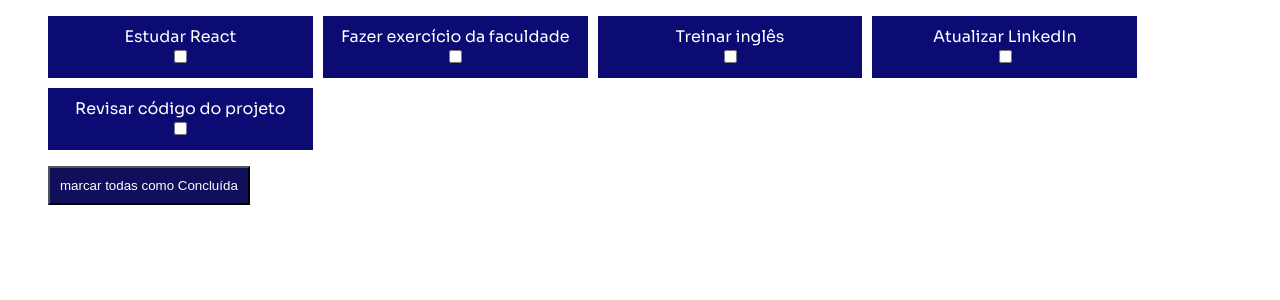
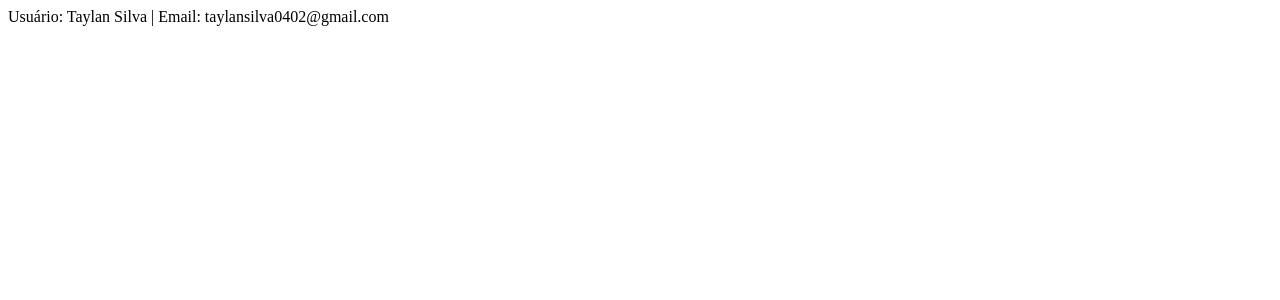
Before and after one commit to taylan04/academic-work-react-exercises, a React (Vite) app: page / in a window 1280 px wide. Shown: the top 300 px of the page. Built offline with nearby package versions, Linux system fonts and the light colour scheme.

Commit message:
feat: exercício dez concluído, o commit anterior era o nove.

```diff
--- a/public/data.json
+++ b/public/data.json
@@ -1,6 +1,6 @@
 {
     "id": 1,
-    "nome": "Flamengo",
-    "cidade": "Rio de Janeiro",
-    "estadio": "Maracanã"
+    "nome": "Taylan",
+    "sobrenome": "Silva",
+    "email": "taylansilva0402@gmail.com"
   }
--- a/src/App.jsx
+++ b/src/App.jsx
@@ -9,10 +9,11 @@ import ListaTimes from './exercicios/ex06/ListaTimes';
 import ListandoTarefas from './exercicios/ex07/ListandoTarefas';
 import CartaoProduto from './exercicios/ex08/CartaoProduto';
 import Ex09 from './exercicios/ex09/Ex09';
+import Ex10 from './exercicios/ex10/Ex10'
 
 function App() {
 
-  const exercicio = 9;
+  const exercicio = 10;
 
   return (
     <>
@@ -25,6 +26,7 @@ function App() {
       {exercicio == 7 && <ListandoTarefas />}
       {exercicio == 8 && <CartaoProduto />}
       {exercicio == 9 && <Ex09 />}
+      {exercicio == 10 && <Ex10 />}
     </>
   )
 }
--- /dev/null
+++ b/src/exercicios/ex10/Ex10.jsx
@@ -0,0 +1,20 @@
+import { useState } from "react";
+
+export default function Ex10() {
+
+    const [usuario, setUsuario] = useState('')
+
+    fetch("./data.json")
+            .then((resposta) => resposta.json())
+            .then((data) => {
+                setUsuario(data);
+            })
+
+    return (
+        <div>
+            <div>
+                {`Usuário: ${usuario.nome} ${usuario.sobrenome} | Email: ${usuario.email}`}
+            </div>
+        </div>
+    )
+}
--- /dev/null
+++ b/src/styles/ex10.module.css
@@ -0,0 +1,4 @@
+@font-face {
+    font-family: sora;
+    src: url(../fonts/Sora-VariableFont_wght.ttf);
+}
--- a/template.jsx
+++ b/template.jsx
@@ -1,4 +1,4 @@
-export default function ExibindoNomes() {
+export default function template() {
 
     return (
         <div>
```
